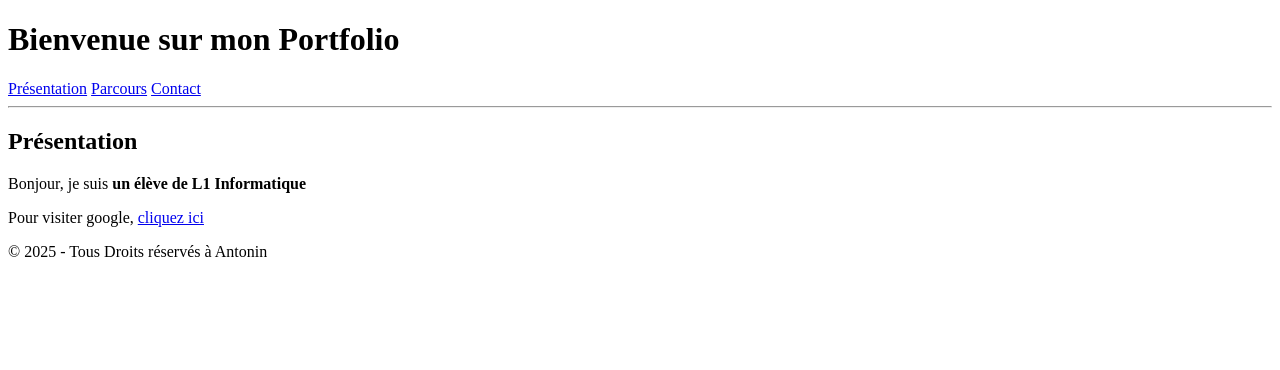
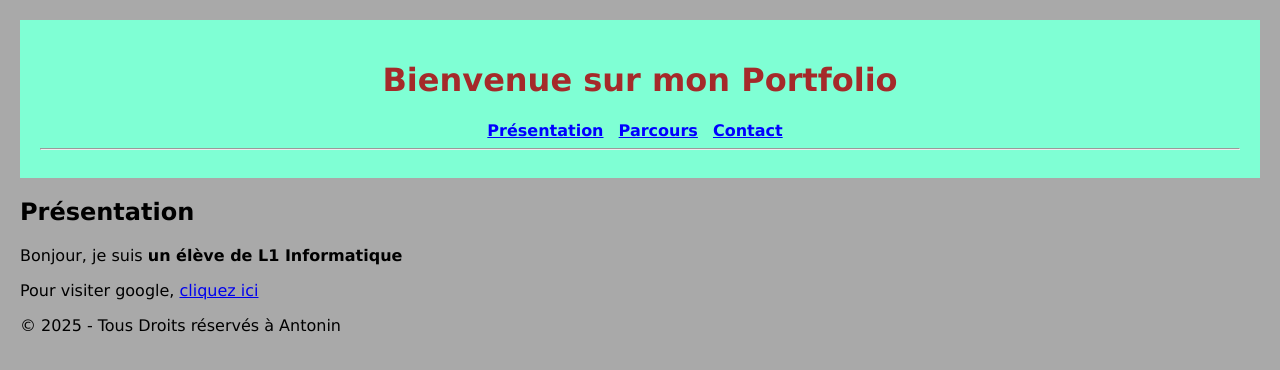
Before and after one commit to Antonin-Lrtt/mon_portfolio, a plain HTML site: page projet/index.html in a window 1280 px wide. Drawn offline with Linux system fonts and the light colour scheme.

Commit message:
premier dépôt

```diff
--- /dev/null
+++ b/projet/css/style.css
@@ -0,0 +1,37 @@
+header {
+
+    text-align: center;
+    background-color: aquamarine;
+    padding: 20px;
+    color: brown;
+
+}
+
+#titre-principal {
+
+    font-size: 2em;
+    margin-bottom: 10px;
+
+}
+
+nav a {
+
+    margin-right: 10px;
+    color: blue;
+    font-weight: bold;
+
+}
+
+nav a:hover {
+
+    color: darkblue;
+
+}
+
+body {
+
+    background-color: darkgrey;
+    font-family: 'Lucida Sans', 'Lucida Sans Regular', 'Lucida Grande', 'Lucida Sans Unicode', Geneva, Verdana, sans-serif;
+    margin: 20px;
+
+}
--- a/projet/index.html
+++ b/projet/index.html
@@ -5,6 +5,7 @@
     <meta charset="UTF-8">
     <meta name="viewport" content="width=device-width, initial-scale=1.0">
     <title>Page de présentation</title>
+    <link rel="stylesheet" href="css/style.css">
 </head>
 
 <body>
@@ -13,8 +14,8 @@
         <h1>Bienvenue sur mon Portfolio</h1>
         <nav>
             <a href="presentation.html">Présentation</a>
-            <a href="parcours">Parcours</a>
-            <a href="contact">Contact</a>
+            <a href="parcours.html">Parcours</a>
+            <a href="contact.html">Contact</a>
         </nav>
         <hr>
     </header>
```
